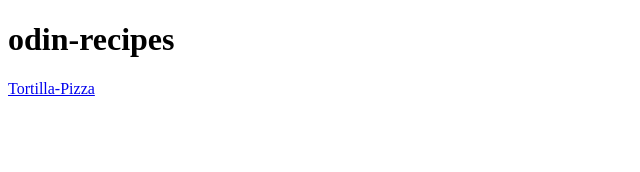
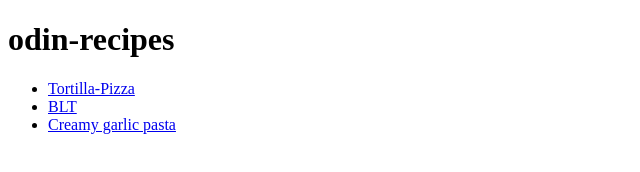
Before and after one commit to ratakses/odin-recipes, a plain HTML site: page index.html in a window 1280 px wide. Shown: the whole page, without its empty margins (0-640 px from the left). Drawn offline with Linux system fonts and the light colour scheme.

Commit message:
Add second and third anchor in <ol>

```diff
--- a/index.html
+++ b/index.html
@@ -6,6 +6,10 @@
     </head>
     <body>
         <h1>odin-recipes</h1>
-            <a href="recipes/tortilla-pizza.html">Tortilla-Pizza</a>
+        <ul>
+            <li><a href="recipes/tortilla-pizza.html">Tortilla-Pizza</a></li>
+            <li><a href="recipes/blt.html">BLT</a></li>
+            <li><a href="recipes/garlic-pasta.html">Creamy garlic pasta</a></li>
+        <ul>
     </body>
 </html>
```
